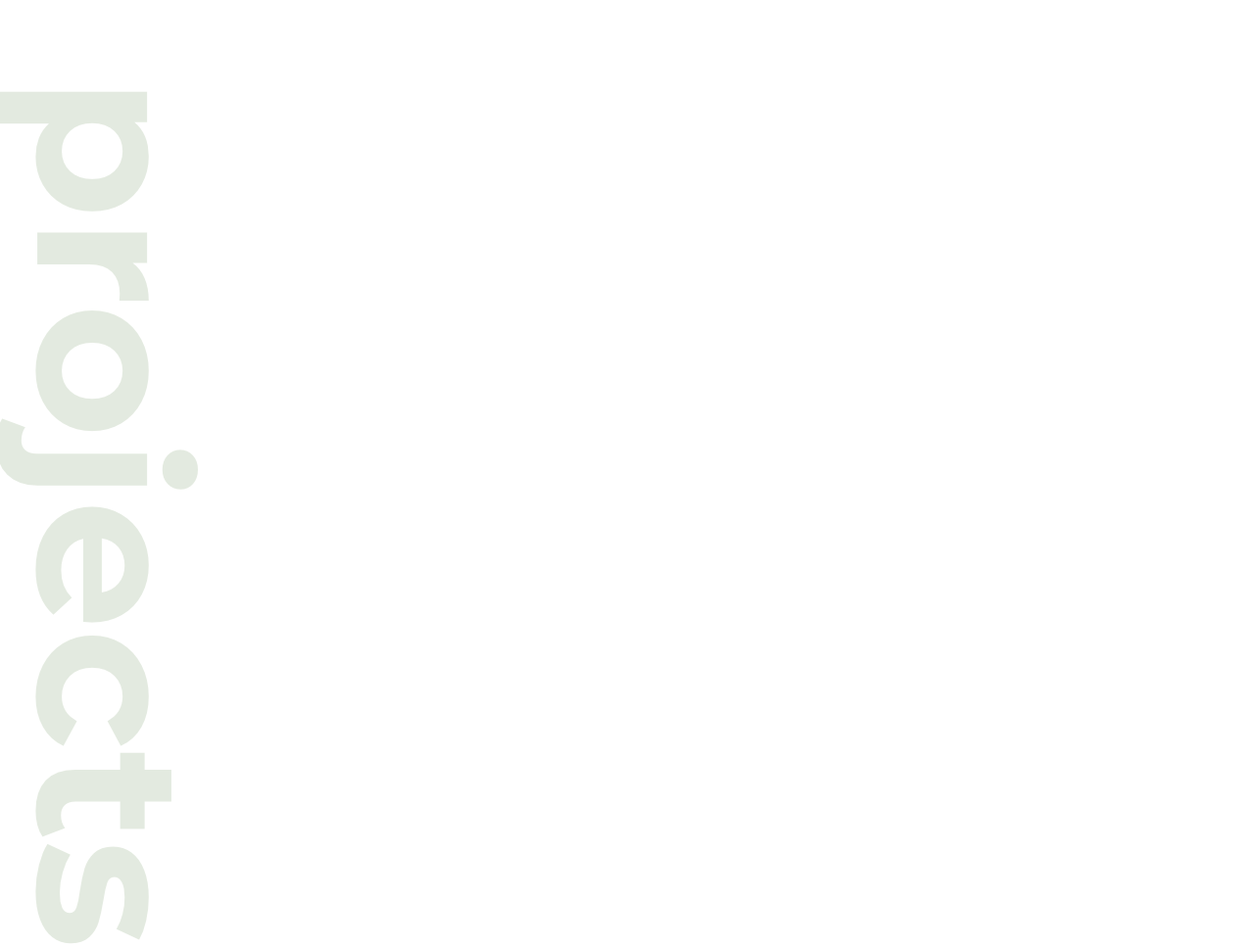
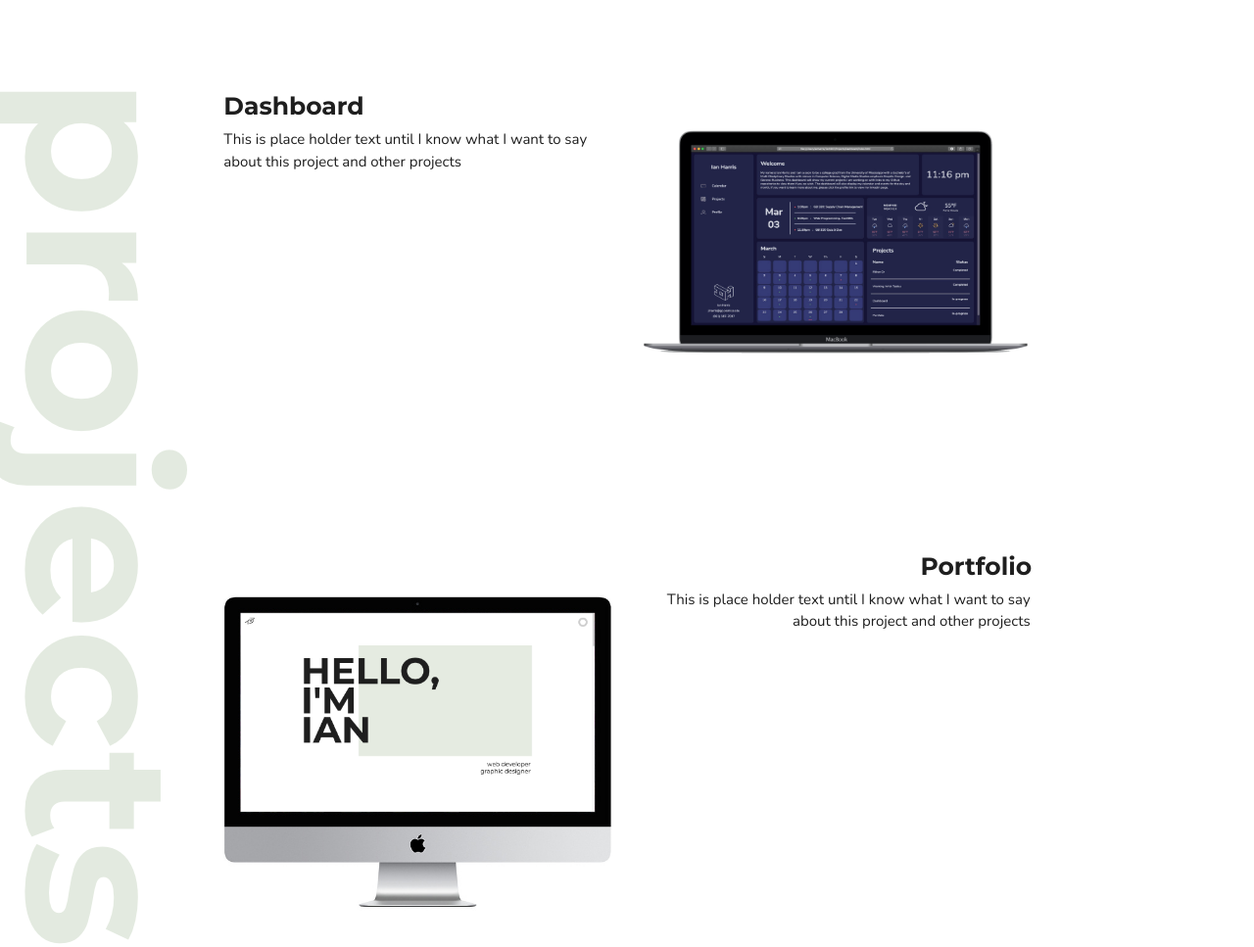
Before and after one commit to ianharris97/Portfolio, a plain HTML site: page index.html in a window 1280 px wide. Shown: the part 1940-2907 px from the top of the page at 98% size. Drawn offline with nearby package versions, Linux system fonts and the light colour scheme.

Commit message:
begin to add projects to the project section

```diff
--- a/index.html
+++ b/index.html
@@ -86,7 +86,60 @@
             <img class="pT section-title" src="./Resources/section-header-projects.png" alt="projects section">
             <h1 class="section-title-alt phone">projects</h1>
           </div>
-          <div class="col-md-10">
+          <div class="col-md-8">
+
+            <!-- Dashboard -->
+            <div class="project-spacing">
+              <div class="row">
+                <div class="col-md-2">
+                  <h3>Dashboard</h3>
+                </div>
+                <div class="col-md-10"></div>
+              </div>
+              <div class="row">
+                <div class="col-md-6">
+                  <p>This is place holder text until I know what I want to say about this project and other projects</p>
+                </div>
+                <div class="col-md-6">
+                  <img class="project-img" src="./Resources/img-projects-dashboard.png" alt="Image of my dashboard presented as a mockup on a Macbook Pro">
+                </div>
+              </div>
+            </div>
+
+            <div class="project-spacing">
+              <div class="row">
+                <div class="col-md-10"></div>
+                <div class="col-md-2">
+                  <h3 class="right-just">Portfolio</h3>
+                </div>
+              </div>
+              <div class="row">
+                <div class="col-md-6">
+                  <img class="project-img" src="./Resources/img-projects-portfolio.png" alt="Image of my portfolio presented as a mockup on a iMac">
+                </div>
+                <div class="col-md-6">
+                  <p class="right-just">This is place holder text until I know what I want to say about this project and other projects</p>
+                </div>
+              </div>
+            </div>
+
+            <!-- Guessing Game -->
+            <div class="project-spacing">
+              <div class="row">
+                <div class="col-md-2">
+                  <h3>Guessing Game</h3>
+                </div>
+                <div class="col-md-10"></div>
+              </div>
+              <div class="row">
+                <div class="col-md-6">
+                  <p>This is place holder text until I know what I want to say about this project and other projects This is place holder text until I know what I want to say about this project and other projects</p>
+                </div>
+                <div class="col-md-6">
+                  <img class="project-img" src="./Resources/img-projects-guessing-game.png" alt="Image of my guessing game presented as a mockup on a Macbook Pro">
+                </div>
+              </div>
+            </div>
 
           </div>
           <div class="col-md-2"></div>
--- a/style.css
+++ b/style.css
@@ -124,16 +124,35 @@ p {
   margin: 25px 0;
 }
 
-/* Projects Section */
-.pT {
-  left: -30px;
-  position: relative;
-}
-
 /* About Section */
 
 .about {
   /* padding: 250px 0px; */
+}
+
+/* Projects Section */
+.pT {
+  left: -41px;
+  position: relative;
+}
+
+.project-spacing {
+  padding-bottom: 200px;
+}
+
+.projects h3{
+  font-family: 'Montserrat', sans-serif;
+  font-weight: 700;
+  font-size: 25px;
+  color: #1E1E1E;
+}
+
+.right-just {
+  text-align: right;
+}
+
+.project-img {
+  width: 100%;
 }
 
 /* Resume Section */
@@ -285,7 +304,6 @@ p {
   .normal {
     display: block;
   }
-
 }
 
 /* lg */
@@ -311,4 +329,5 @@ p {
   .normal {
     display: block;
   }
+
 }
```
Also changed, not shown: Resources/img-projects-dashboard.png (added), Resources/img-projects-guessing-game.png (added), Resources/img-projects-portfolio.png (added).
